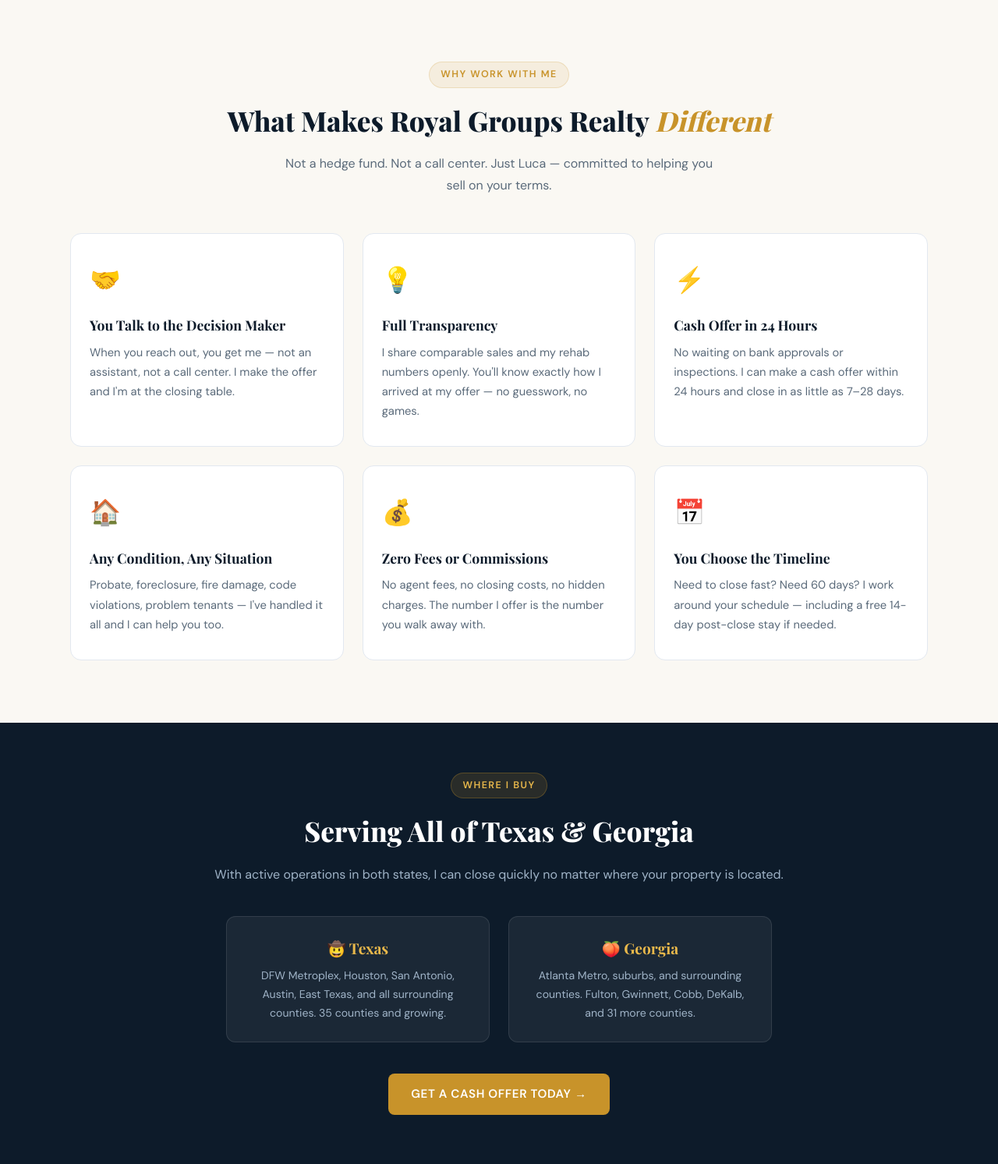
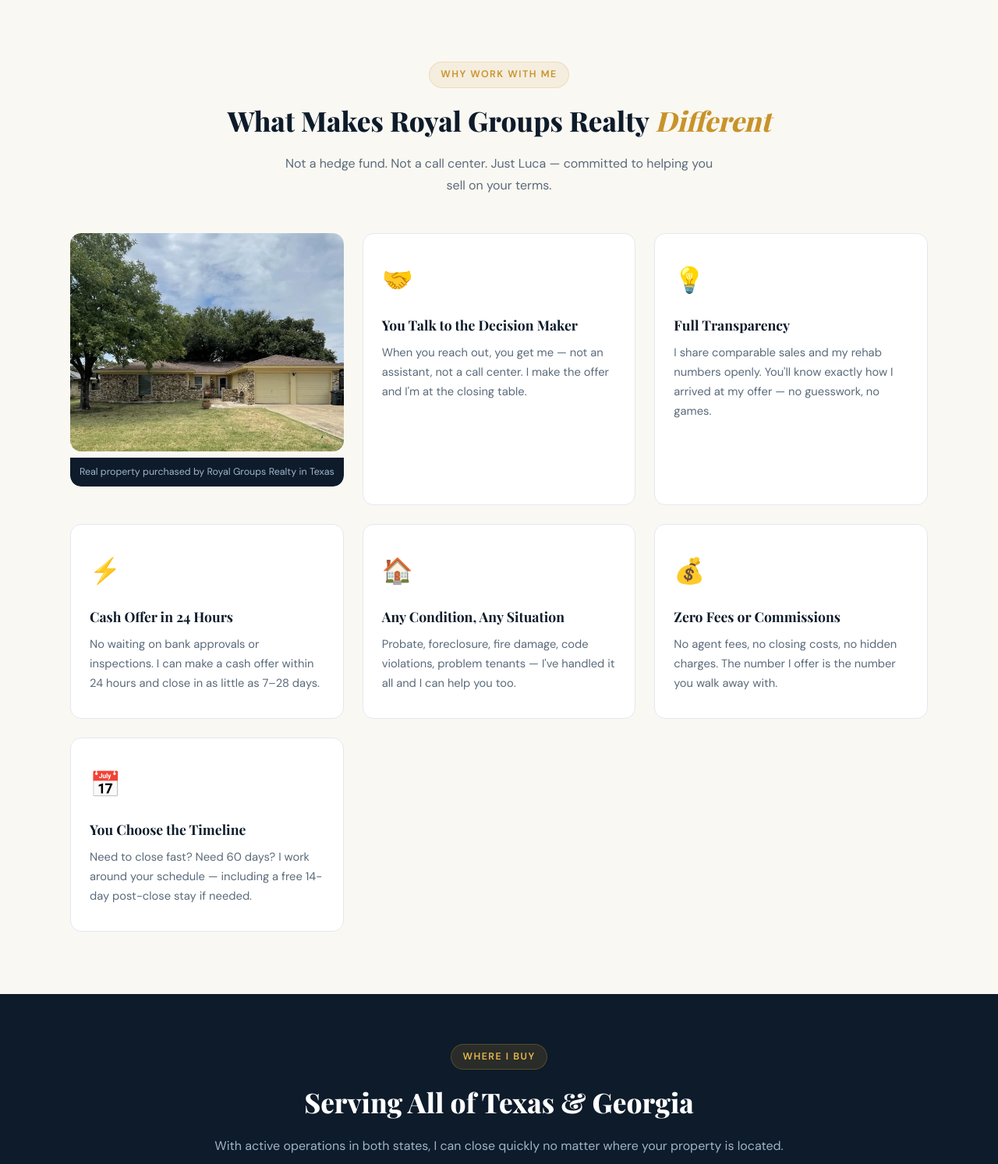
Before and after one commit to lucarebuffi-rgr/royalgroupsrealty, a Flask app: page /about in a window 1280 px wide. Shown: the part 1617-3110 px from the top of the page at 78% size. Run offline with Flask 3, Linux system fonts and the light colour scheme.

Commit message:
Update about.html

```diff
--- a/templates/about.html
+++ b/templates/about.html
@@ -845,7 +845,11 @@
         <h2>What Makes Royal Groups Realty <em>Different</em></h2>
         <p>Not a hedge fund. Not a call center. Just Luca — committed to helping you sell on your terms.</p>
       </div>
-      <div class="why-grid">
+      <div class="why-grid" style="position:relative;">
+  <div style="border-radius:14px; overflow:hidden; margin-bottom:1.5rem;">
+    <img src="/static/house-brick.webp" alt="Real property purchased by Royal Groups Realty" style="width:100%; border-radius:14px; object-fit:cover; max-height:280px;" />
+    <div style="background:var(--navy); color:#a0b4c8; font-size:0.78rem; text-align:center; padding:8px; border-radius:0 0 14px 14px;">Real property purchased by Royal Groups Realty in Texas</div>
+  </div>
         <div class="why-card">
           <span class="why-icon">🤝</span>
           <h3>You Talk to the Decision Maker</h3>
```
